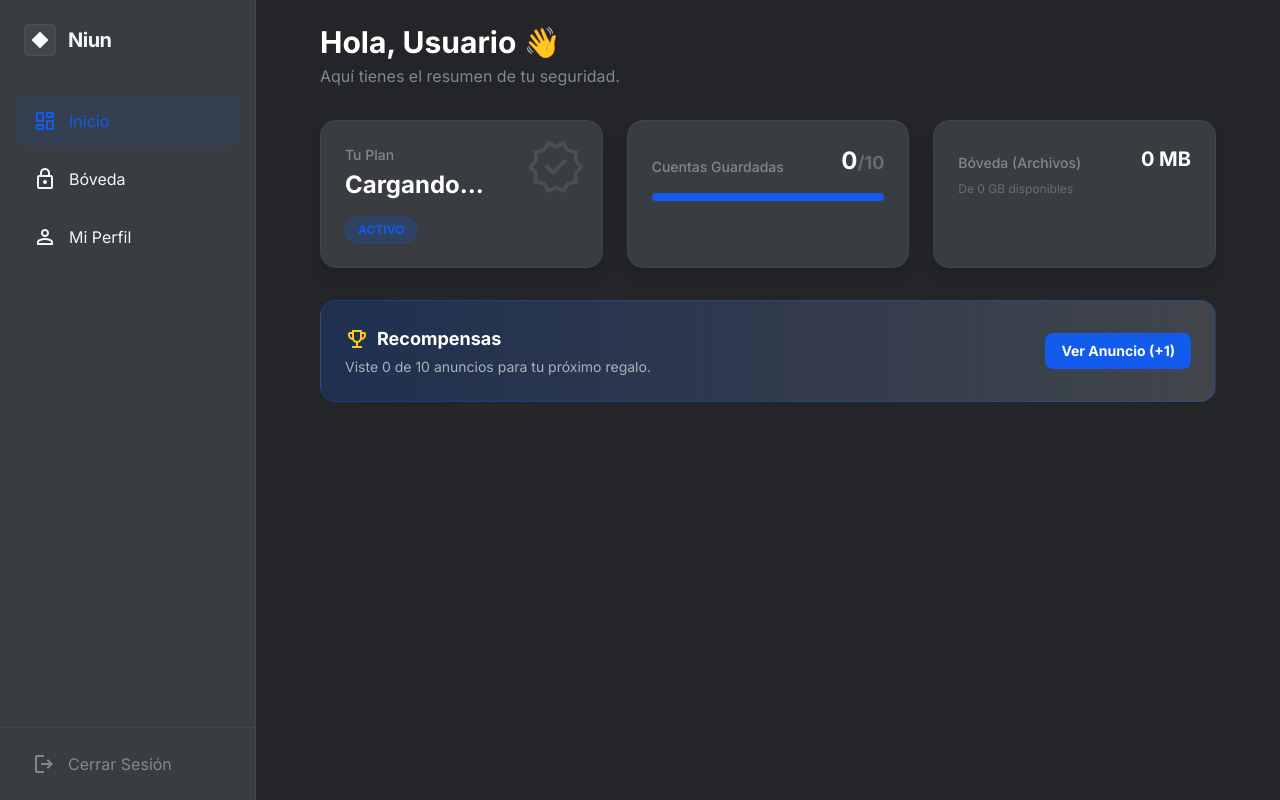
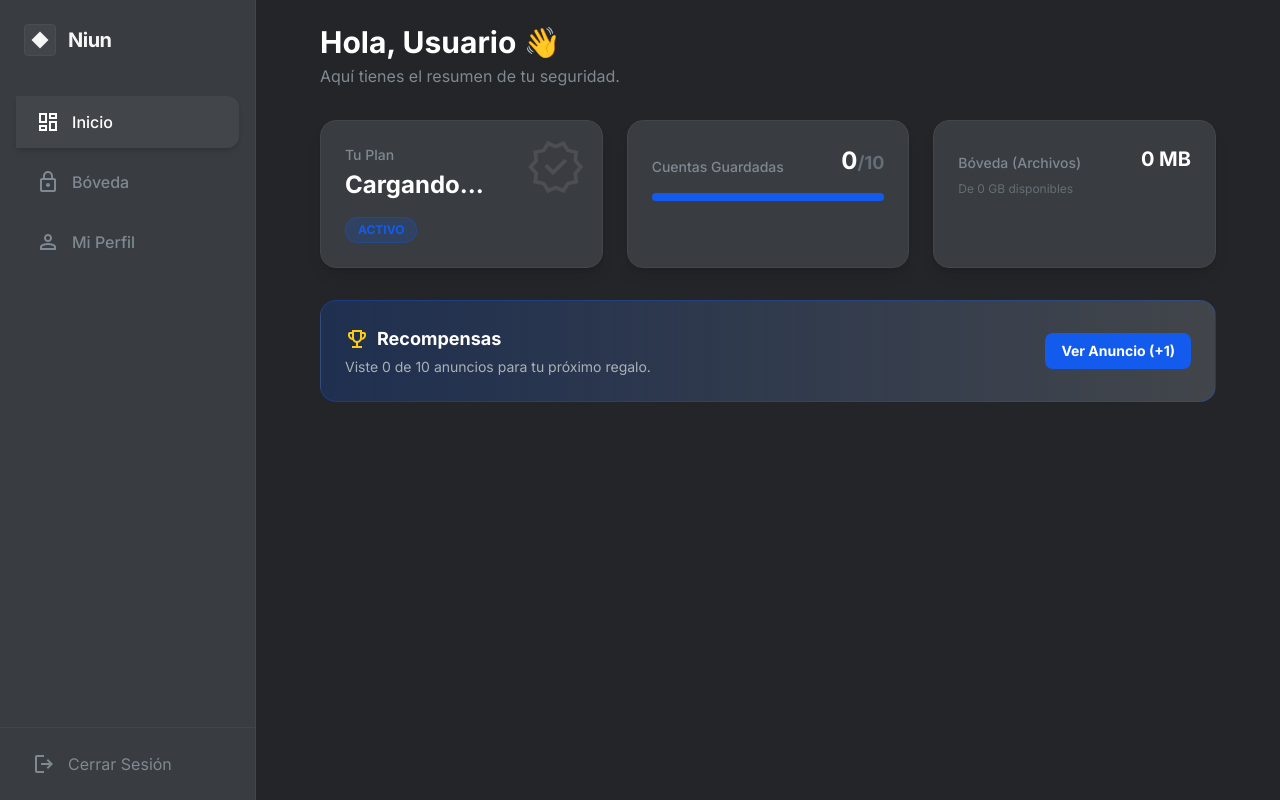
Before and after one commit to j0t4inc0de/niun-frontend, a Vue app: page /dashboard in a window 1280 px wide. Built offline with nearby package versions, Linux system fonts and the light colour scheme; no server answers; sample sign-in values are in the browser's storage.

Commit message:
se mejora el estilo del menu lateral

```diff
--- a/src/layouts/MainLayout.vue
+++ b/src/layouts/MainLayout.vue
@@ -24,22 +24,25 @@ const handleLogout = () => {
             </div>
 
             <nav class="flex-1 px-4 space-y-2 mt-4">
-                <router-link to="/dashboard" active-class="bg-primary/10 text-primary border-primary"
-                    class="flex items-center gap-3 px-4 py-3 rounded-lg border border-transparent hover:bg-mako-800 transition-colors">
-                    <span class="material-symbols-outlined">dashboard</span>
-                    Inicio
+                <router-link to="/dashboard" @click="isMobileMenuOpen = false"
+                    active-class="bg-mako-800 text-white border-l-4 border-primary shadow-md"
+                    class="group flex items-center gap-3 px-4 py-3.5 rounded-r-xl border-l-4 border-transparent text-mako-400 hover:text-white hover:bg-mako-800/50 transition-all duration-200">
+                    <span class="material-symbols-outlined group-hover:scale-110 transition-transform">dashboard</span>
+                    <span class="font-medium">Inicio</span>
                 </router-link>
 
-                <router-link to="/boveda" active-class="bg-primary/10 text-primary border-primary"
-                    class="flex items-center gap-3 px-4 py-3 rounded-lg border border-transparent hover:bg-mako-800 transition-colors">
-                    <span class="material-symbols-outlined">lock</span>
-                    Bóveda
+                <router-link to="/boveda" @click="isMobileMenuOpen = false"
+                    active-class="bg-mako-800 text-white border-l-4 border-primary shadow-md"
+                    class="group flex items-center gap-3 px-4 py-3.5 rounded-r-xl border-l-4 border-transparent text-mako-400 hover:text-white hover:bg-mako-800/50 transition-all duration-200">
+                    <span class="material-symbols-outlined group-hover:scale-110 transition-transform">lock</span>
+                    <span class="font-medium">Bóveda</span>
                 </router-link>
 
-                <router-link to="/perfil" active-class="bg-primary/10 text-primary border-primary"
-                    class="flex items-center gap-3 px-4 py-3 rounded-lg border border-transparent hover:bg-mako-800 transition-colors">
-                    <span class="material-symbols-outlined">person</span>
-                    Mi Perfil
+                <router-link to="/perfil" @click="isMobileMenuOpen = false"
+                    active-class="bg-mako-800 text-white border-l-4 border-primary shadow-md"
+                    class="group flex items-center gap-3 px-4 py-3.5 rounded-r-xl border-l-4 border-transparent text-mako-400 hover:text-white hover:bg-mako-800/50 transition-all duration-200">
+                    <span class="material-symbols-outlined group-hover:scale-110 transition-transform">person</span>
+                    <span class="font-medium">Mi Perfil</span>
                 </router-link>
             </nav>
 
```
